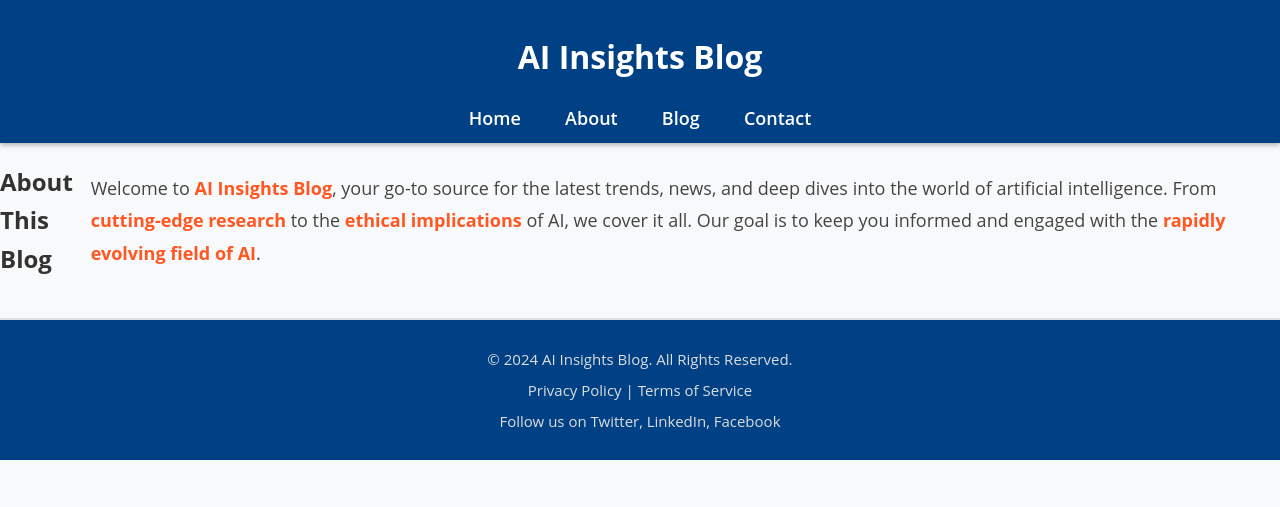
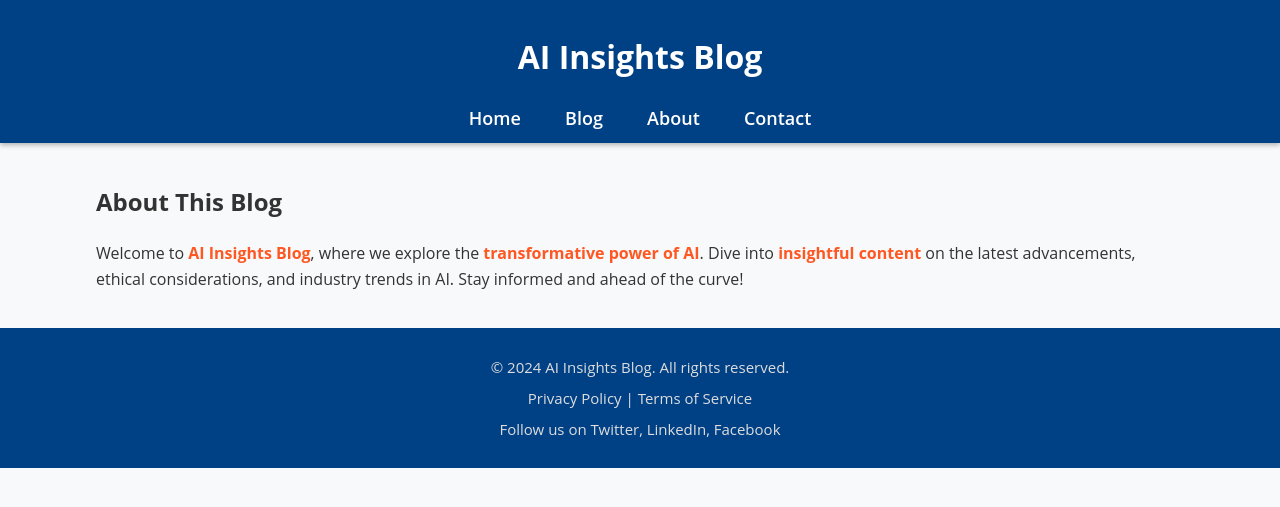
Before and after one commit to tomsonius/tomsonius.github.io, a Jekyll site: the page built from about.html, in a window 1280 px wide. Shown: the top 507 px of the page. Built offline with Jekyll 4.4.1, drawn with Linux system fonts in a browser that asks for light colours.

Commit message:
Update about.html

```diff
--- a/about.html
+++ b/about.html
@@ -1,35 +1,7 @@
-<!DOCTYPE html>
-<html lang="en">
-<head>
-    <meta charset="UTF-8">
-    <meta name="viewport" content="width=device-width, initial-scale=1.0">
-    <title>About - AI Insights Blog</title>
-    <link rel="stylesheet" href="assets/css/main.css">
-</head>
-<body>
-    <header>
-        <h1>AI Insights Blog</h1>
-        <nav>
-            <a href="index.html">Home</a>
-            <a href="about.html">About</a>
-            <a href="blog.html">Blog</a>
-            <a href="contact.html">Contact</a>
-        </nav>
-    </header>
+---
+layout: page
+title: About
+---
 
-    <section class="about">
-        <h2>About This Blog</h2>
-        <p>Welcome to <span class="highlight">AI Insights Blog</span>, your go-to source for the latest trends, news, and deep dives into the world of artificial intelligence. From <span class="highlight">cutting-edge research</span> to the <span class="highlight">ethical implications</span> of AI, we cover it all. Our goal is to keep you informed and engaged with the <span class="highlight">rapidly evolving field of AI</span>.</p>
-    </section>
-
-    <footer>
-        <p>&copy; 2024 AI Insights Blog. All Rights Reserved.</p>
-        <p><a href="#">Privacy Policy</a> | <a href="#">Terms of Service</a></p>
-        <p>Follow us on
-            <a href="#">Twitter</a>,
-            <a href="#">LinkedIn</a>,
-            <a href="#">Facebook</a>
-        </p>
-    </footer>
-</body>
-</html>
+<h2>About This Blog</h2>
+<p>Welcome to <span class="highlight">AI Insights Blog</span>, where we explore the <span class="highlight">transformative power of AI</span>. Dive into <span class="highlight">insightful content</span> on the latest advancements, ethical considerations, and industry trends in AI. Stay informed and ahead of the curve!</p>
```
